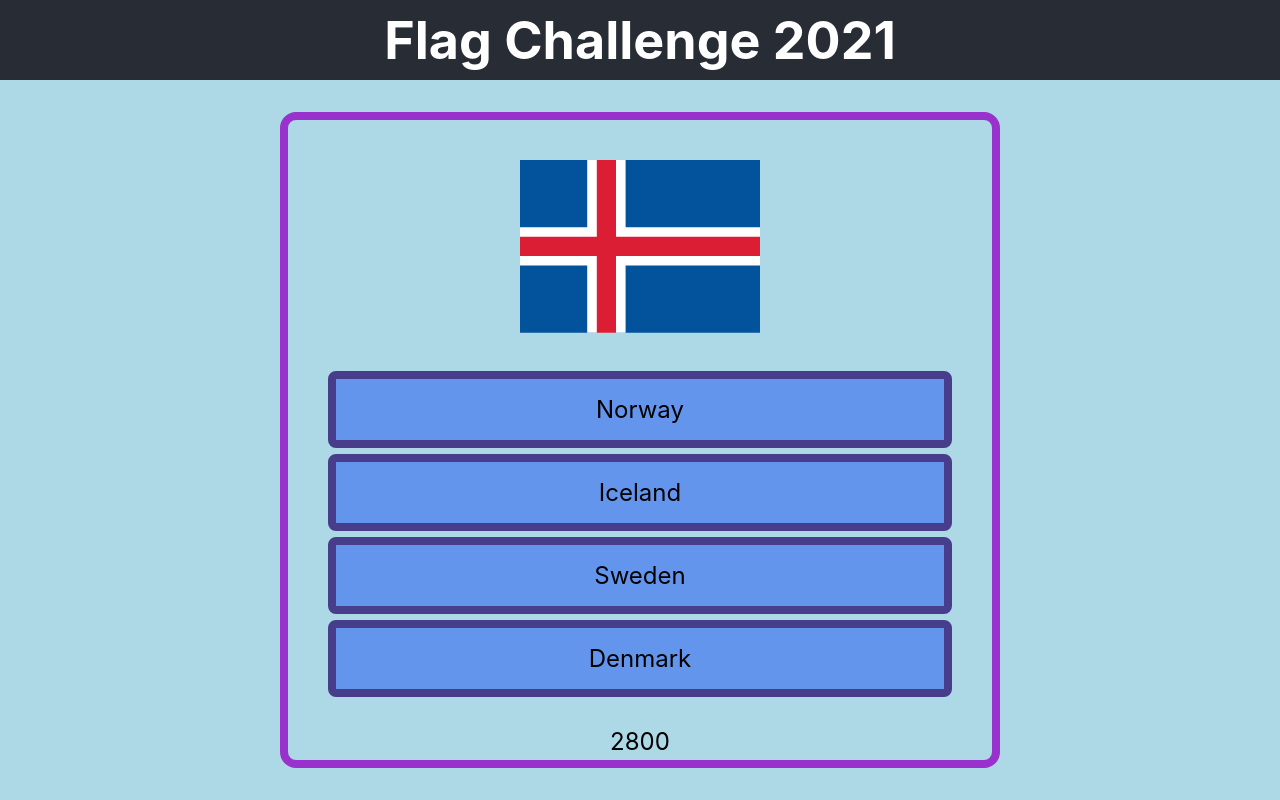
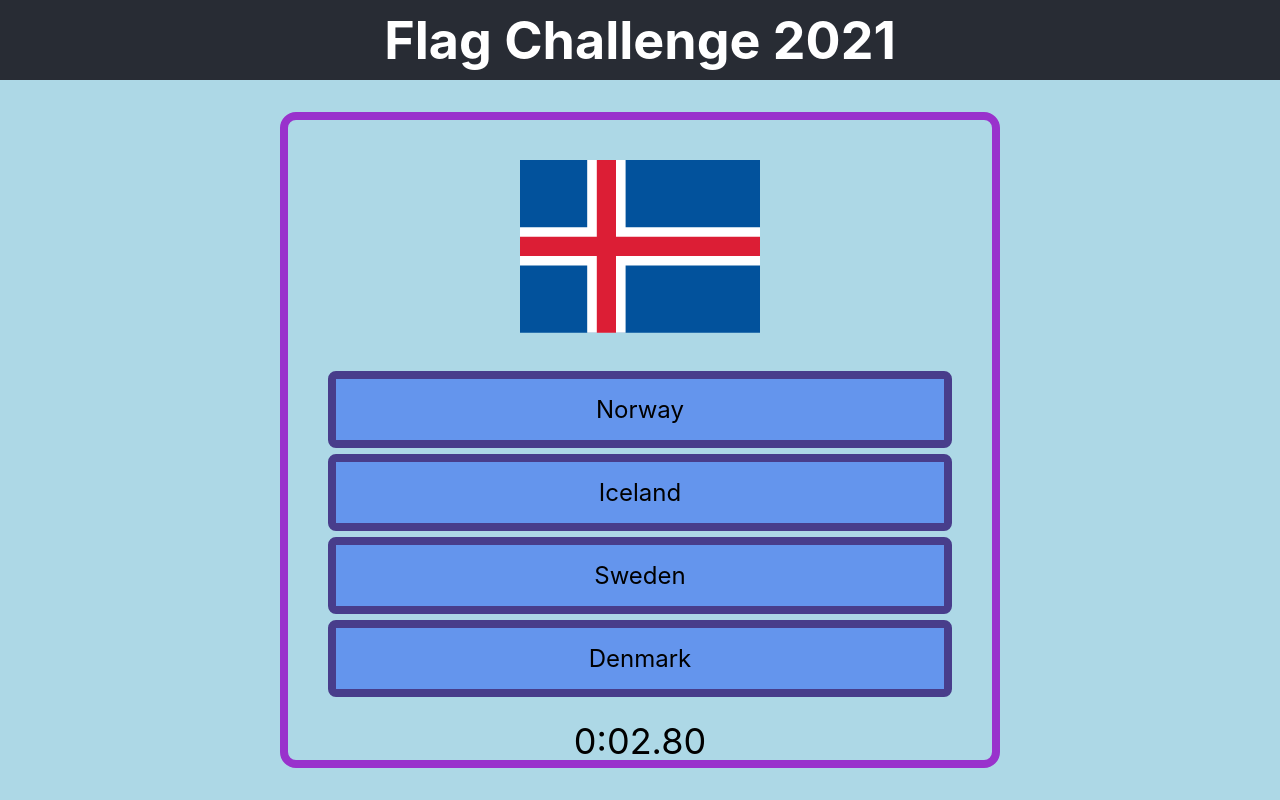
Before and after one commit to Paroni/flag-challenge, a React (Create React App) app: page /challenge in a window 1280 px wide. Both pictures are taken after a click on the element "Start!". Built offline with nearby package versions, Linux system fonts and the light colour scheme.

Commit message:
Change TimeTrialChallenge timer style

```diff
--- a/src/styles.scss
+++ b/src/styles.scss
@@ -30,6 +30,11 @@ $app-body-border-radius: 1rem;
     font-size: 2rem;
   }
 
+  %font-highlight {
+    font-family: $font-stack;
+    font-size: 3rem;
+  }
+
   %app-body {
     width: $app-body-width;
     border: $app-body-border;
@@ -53,6 +58,11 @@ $app-body-border-radius: 1rem;
     font-size: 1.5rem;
   }
 
+  %font-highlight {
+    font-family: $font-stack;
+    font-size: 2.25rem;
+  }
+
   %app-body {
     width: $app-body-width;
     border: $app-body-border;
@@ -74,6 +84,11 @@ $app-body-border-radius: 1rem;
   %font-basic {
     font-family: $font-stack;
     font-size: 1rem;
+  }
+
+  %font-highlight {
+    font-family: $font-stack;
+    font-size: 1.75rem;
   }
 
   %app-body {
@@ -217,6 +232,11 @@ $body-vertical-margin: 2rem;
   height: 100%;
 }
 
+.TimeTrialChallenge-timer {
+  @extend %font-highlight;
+  margin: 1rem 0;
+}
+
 .TimeTrialStart {
   height: 100%;
   display: grid;
--- a/src/timeTrial/TimeTrialChallenge.tsx
+++ b/src/timeTrial/TimeTrialChallenge.tsx
@@ -13,6 +13,12 @@ export default function TimeTrialChallenge(
   }
 ) {
 
+  function millisToMinutesAndSeconds(millis: number) {
+    let minutes = Math.floor(millis / 60000);
+    let seconds = ((millis % 60000) / 1000);
+    return minutes + ":" + (seconds < 10 ? '0' : '') + seconds.toFixed(2);
+  }
+
   return (
     <div className={"TimeTrialChallenge-container"}>
       <div className={"TimeTrialChallenge-flag-container"}>
@@ -22,7 +28,9 @@ export default function TimeTrialChallenge(
       <Choices options={props.currentOptions} selectedOption={props.selectedOption} correctChoice={props.correctCountry}
                handleSelection={props.handleSelection} isLocked={false} isAnswerShown={false}
       />
-      <p>{props.timeElapsed}</p>
+      <div className={"TimeTrialChallenge-timer"}>
+        {millisToMinutesAndSeconds(props.timeElapsed)}
+      </div>
     </div>
   )
 }
```
